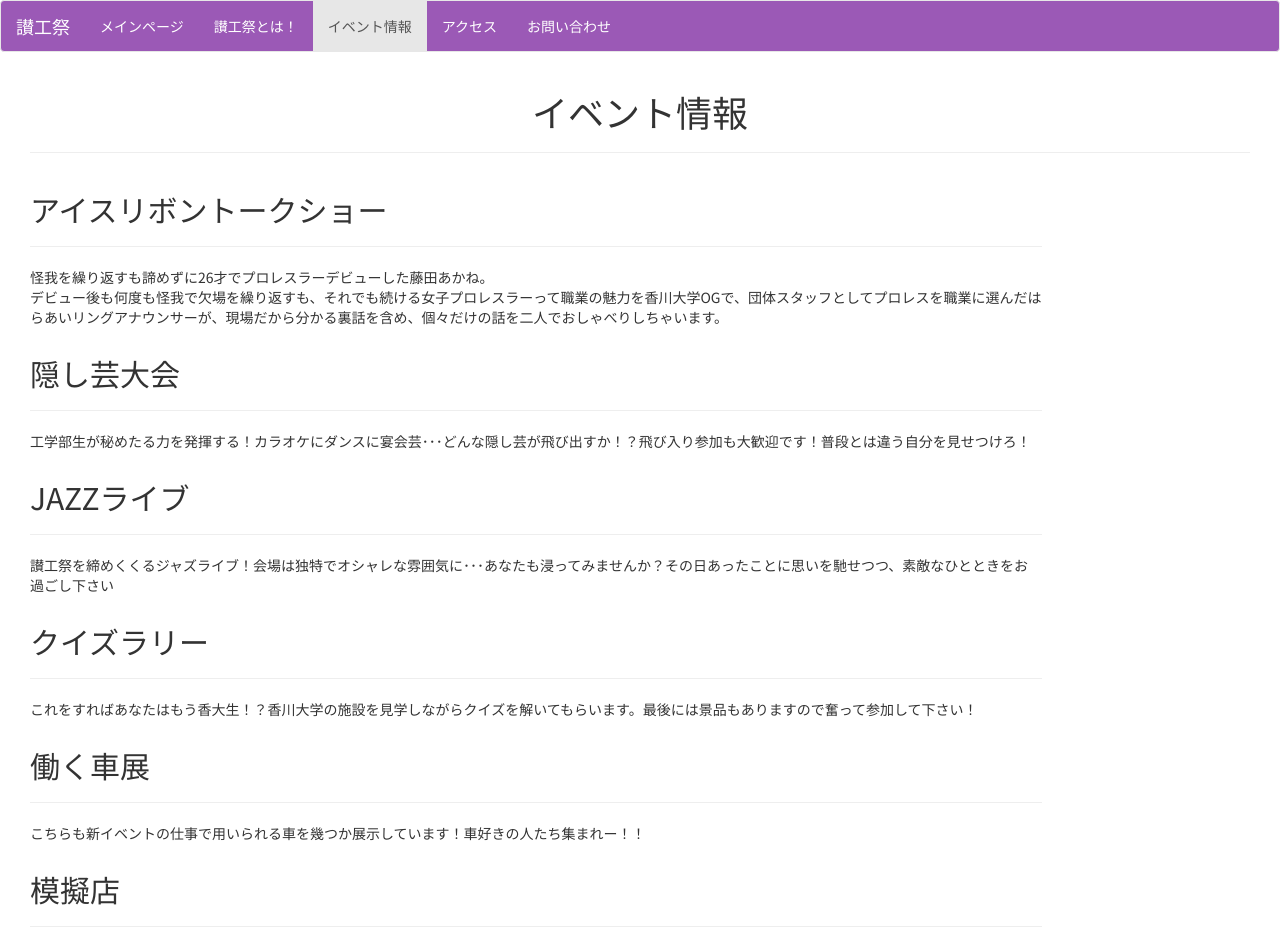
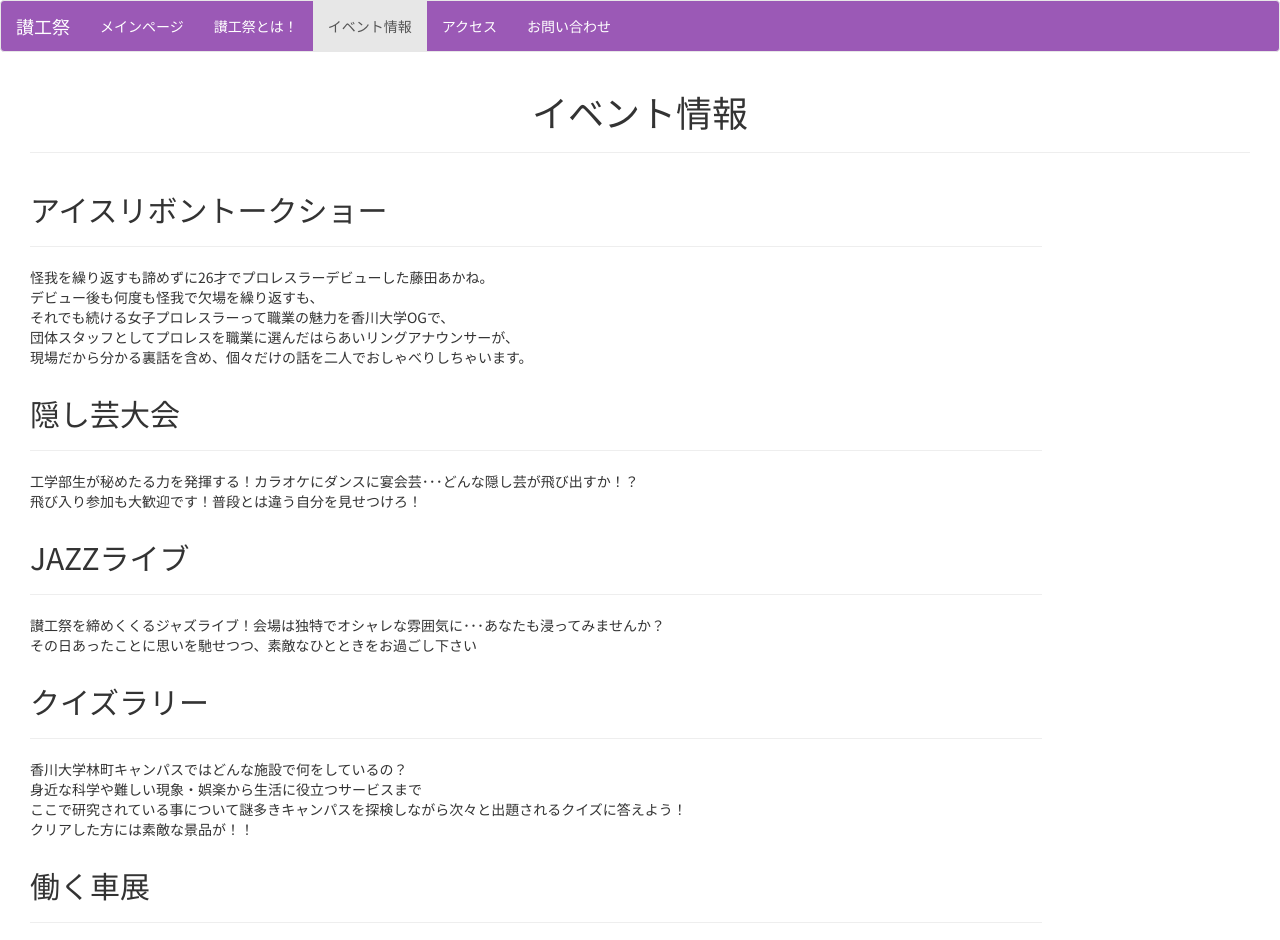
Before and after one commit to wakatakeru/festa_eng, a plain HTML site: page events.html in a window 1280 px wide. Shown: the top 940 px of the page. Drawn offline with nearby package versions, Linux system fonts and the light colour scheme.

Commit message:
クイズラリーと働く車展の本文差し替えと各種イベント本文で一行が長すぎな部分を改行入れて読みやすくしてみた。

```diff
--- a/events.html
+++ b/events.html
@@ -54,7 +54,10 @@
         <hr />
         <p>
           怪我を繰り返すも諦めずに26才でプロレスラーデビューした藤田あかね。<br>
-          デビュー後も何度も怪我で欠場を繰り返すも、それでも続ける女子プロレスラーって職業の魅力を香川大学OGで、団体スタッフとしてプロレスを職業に選んだはらあいリングアナウンサーが、現場だから分かる裏話を含め、個々だけの話を二人でおしゃべりしちゃいます。
+          デビュー後も何度も怪我で欠場を繰り返すも、<br>
+	  それでも続ける女子プロレスラーって職業の魅力を香川大学OGで、<br>
+	  団体スタッフとしてプロレスを職業に選んだはらあいリングアナウンサーが、<br>
+	  現場だから分かる裏話を含め、個々だけの話を二人でおしゃべりしちゃいます。
         </p>
       </div>
     </div>
@@ -64,7 +67,8 @@
         <h2 id="talent">隠し芸大会</h2>
         <hr />
         <p>
-          工学部生が秘めたる力を発揮する！カラオケにダンスに宴会芸･･･どんな隠し芸が飛び出すか！？飛び入り参加も大歓迎です！普段とは違う自分を見せつけろ！
+          工学部生が秘めたる力を発揮する！カラオケにダンスに宴会芸･･･どんな隠し芸が飛び出すか！？<br>
+	  飛び入り参加も大歓迎です！普段とは違う自分を見せつけろ！
         </p>
       </div>
     </div>
@@ -74,7 +78,8 @@
         <h2 id="jazz">JAZZライブ</h2>
         <hr />
         <p>
-          讃工祭を締めくくるジャズライブ！会場は独特でオシャレな雰囲気に･･･あなたも浸ってみませんか？その日あったことに思いを馳せつつ、素敵なひとときをお過ごし下さい
+          讃工祭を締めくくるジャズライブ！会場は独特でオシャレな雰囲気に･･･あなたも浸ってみませんか？<br>
+	  その日あったことに思いを馳せつつ、素敵なひとときをお過ごし下さい
         </p>
       </div>
     </div>
@@ -84,7 +89,10 @@
         <h2 id="quiz">クイズラリー</h2>
         <hr />
         <p>
-          これをすればあなたはもう香大生！？香川大学の施設を見学しながらクイズを解いてもらいます。最後には景品もありますので奮って参加して下さい！
+          香川大学林町キャンパスではどんな施設で何をしているの？<br>
+	  身近な科学や難しい現象・娯楽から生活に役立つサービスまで<br>
+	  ここで研究されている事について謎多きキャンパスを探検しながら次々と出題されるクイズに答えよう！<br>
+	  クリアした方には素敵な景品が！！
         </p>
       </div>
     </div>
@@ -94,7 +102,10 @@
         <h2 id="cars">働く車展</h2>
         <hr />
         <p>
-          こちらも新イベントの仕事で用いられる車を幾つか展示しています！車好きの人たち集まれー！！
+          香川県の治安を守る「香川県警パトロールカー」<br>
+	  人と家具を一緒にお引越し「アート引越センターファミリーサルーン」<br>
+	  そして日本の安全と安心を守る「陸上自衛隊装備車両」など<br>
+	  普段じっくり見ることの出来ないたくさんの『働く車』が林町キャンパスに大集合！
         </p>
       </div>
     </div>
```
